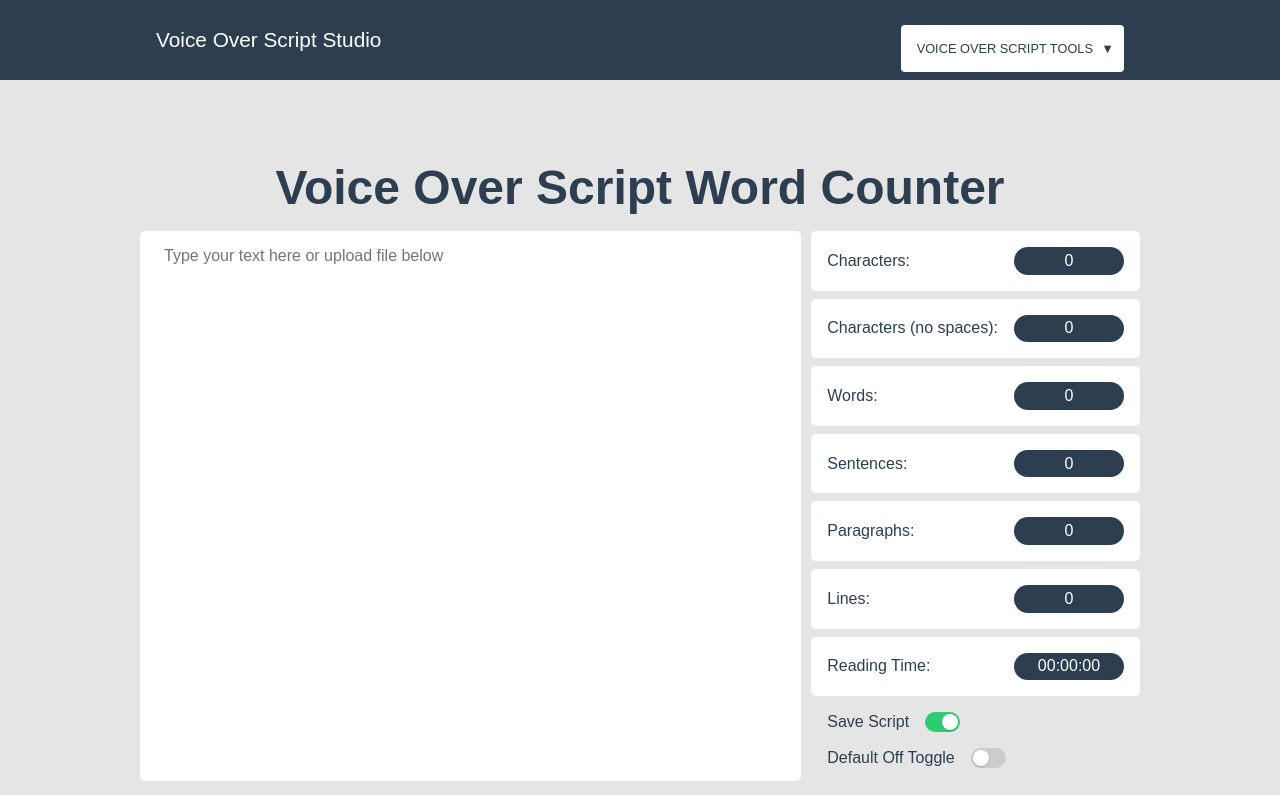
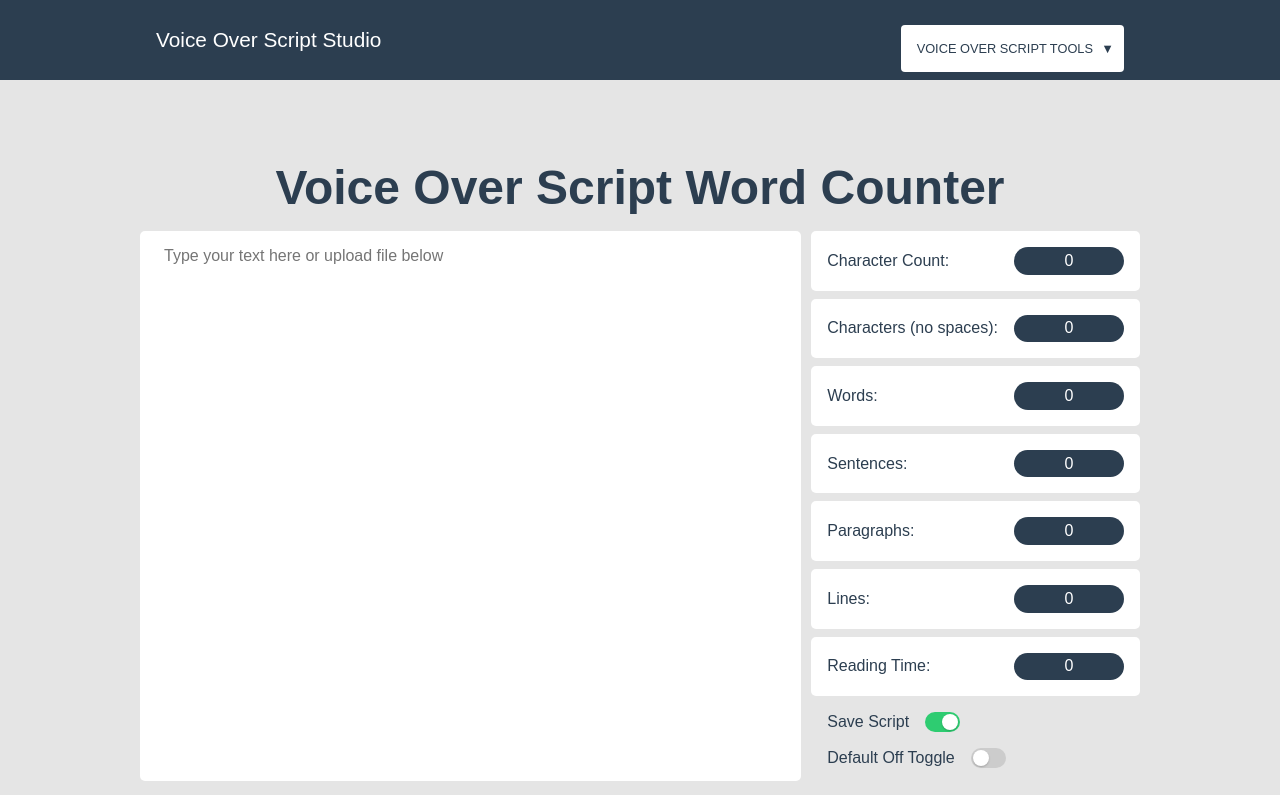
Before and after one commit to jeffgarris/voice-over-script-studio-app, a Vue app: page / in a window 1280 px wide. Shown: the top 795 px of the page. Built offline with nearby package versions, Linux system fonts and the light colour scheme.

Commit message:
Componentize and set up loop for count boxes

```diff
--- /dev/null
+++ b/src/components/CountBox.vue
@@ -0,0 +1,24 @@
+<template>
+  <li>
+    {{ text }}: <span>{{ count }}</span>
+  </li>
+</template>
+
+<script>
+
+export default {
+  props: {
+    // id: {
+    //   type: String,
+    //   required: true,
+    // },
+    text: {
+      type: String,
+    },
+    count: {
+      type: Number,
+      required: true,
+    },
+  },
+};
+</script>
--- a/src/views/WordCounter.vue
+++ b/src/views/WordCounter.vue
@@ -8,35 +8,12 @@
     ></textarea>
     <div class="info-controls">
       <ul>
-        <li>
-          Characters: <span>{{ totalCharCount }}</span>
-        </li>
-        <li>
-          Characters (no spaces):
-          <span>{{ totalCharCountWithoutSpaces }}</span>
-        </li>
-        <li>
-          Words: <span>{{ totalWordCount }}</span>
-        </li>
-        <li>
-          Sentences:
-          <span>{{ totalSentenceCount }}</span>
-        </li>
-        <li>
-          Paragraphs:
-          <span>{{ totalParagraphCount }}</span>
-        </li>
-        <li>
-          Lines:
-          <span>{{ totalLineCount }}</span>
-        </li>
-        <li>
-          Reading Time: <span>{{ hours }}:{{ minutes }}:{{ seconds }}</span>
-        </li>
-        <!-- <li v-for="item in items" v-bind:key="item">
-            {{ item.text }}
-            <span>{{ item.count }}</span>
-          </li> -->
+        <CountBox
+          v-for="(countType, index) in countTypes"
+          :text="countType.text"
+          :count="countType.count"
+          :key="index"
+        />
       </ul>
       <div class="toggle-container">
         <ToggleCheckbox
@@ -90,12 +67,14 @@
 
 <script>
 import watch from "vue";
+import CountBoxVue from "@/components/CountBox.vue";
 import ToggleCheckboxVue from "@/components/ToggleCheckbox.vue";
 import ModalComponentVue from "@/components/ModalComponent.vue";
 
 export default {
   name: "WordCounter",
   components: {
+    CountBox: CountBoxVue,
     ToggleCheckbox: ToggleCheckboxVue,
     ModalComponent: ModalComponentVue,
   },
@@ -122,6 +101,19 @@ export default {
         "yet-another-toggle": false,
       },
     };
+  },
+  computed: {
+    countTypes() {
+      return [
+        { text: "Character Count", count: this.totalCharCount },
+        { text: "Characters (no spaces)", count: this.totalCharCountWithoutSpaces },
+        { text: "Words", count: this.totalWordCount },
+        { text: "Sentences", count: this.totalSentenceCount },
+        { text: "Paragraphs", count: this.totalParagraphCount },
+        { text: "Lines", count: this.totalLineCount },
+        { text: "Reading Time", count: this.totalReadingTime },
+      ];
+    }
   },
   watch: {
     inputText() {
```
